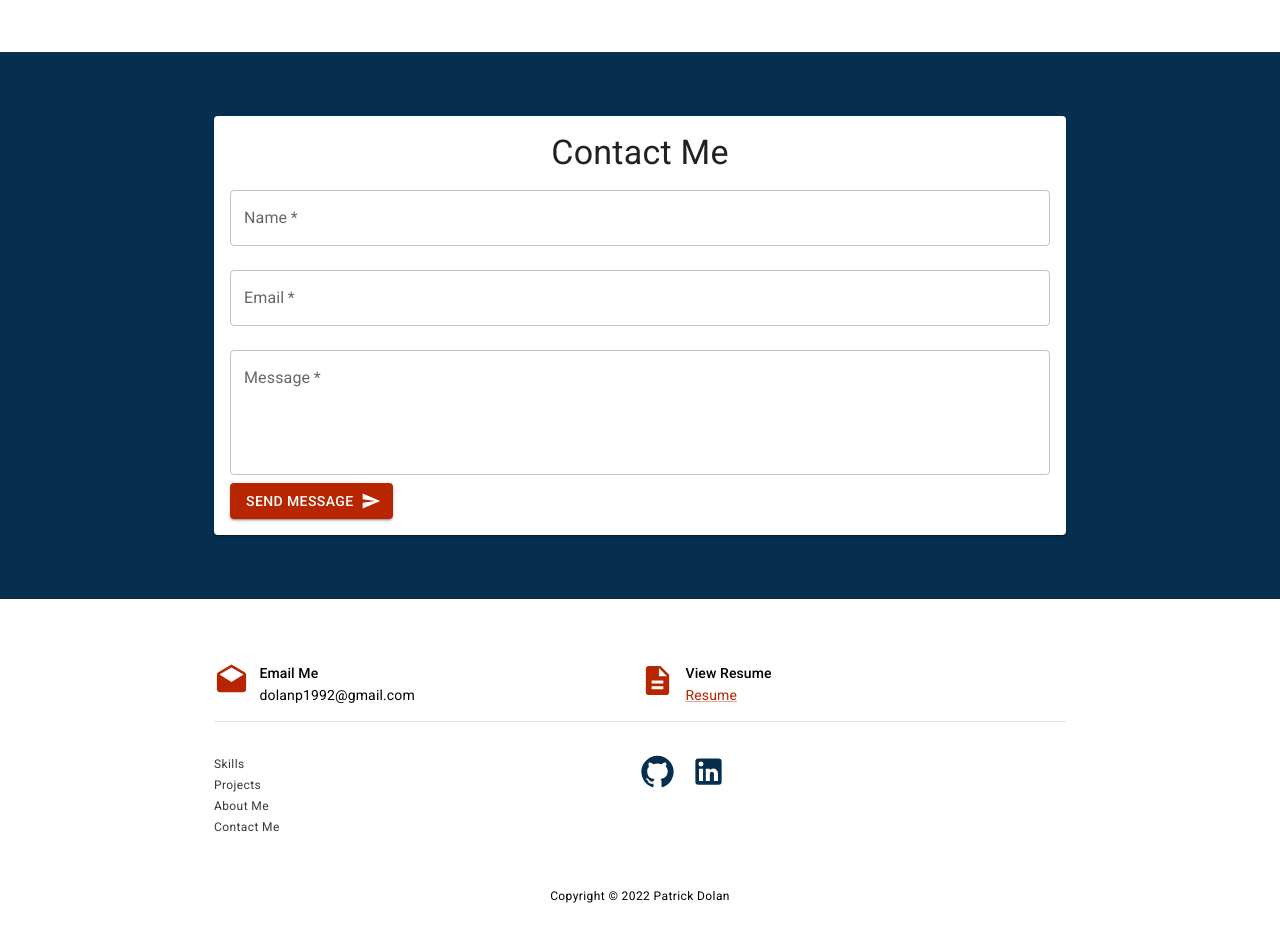
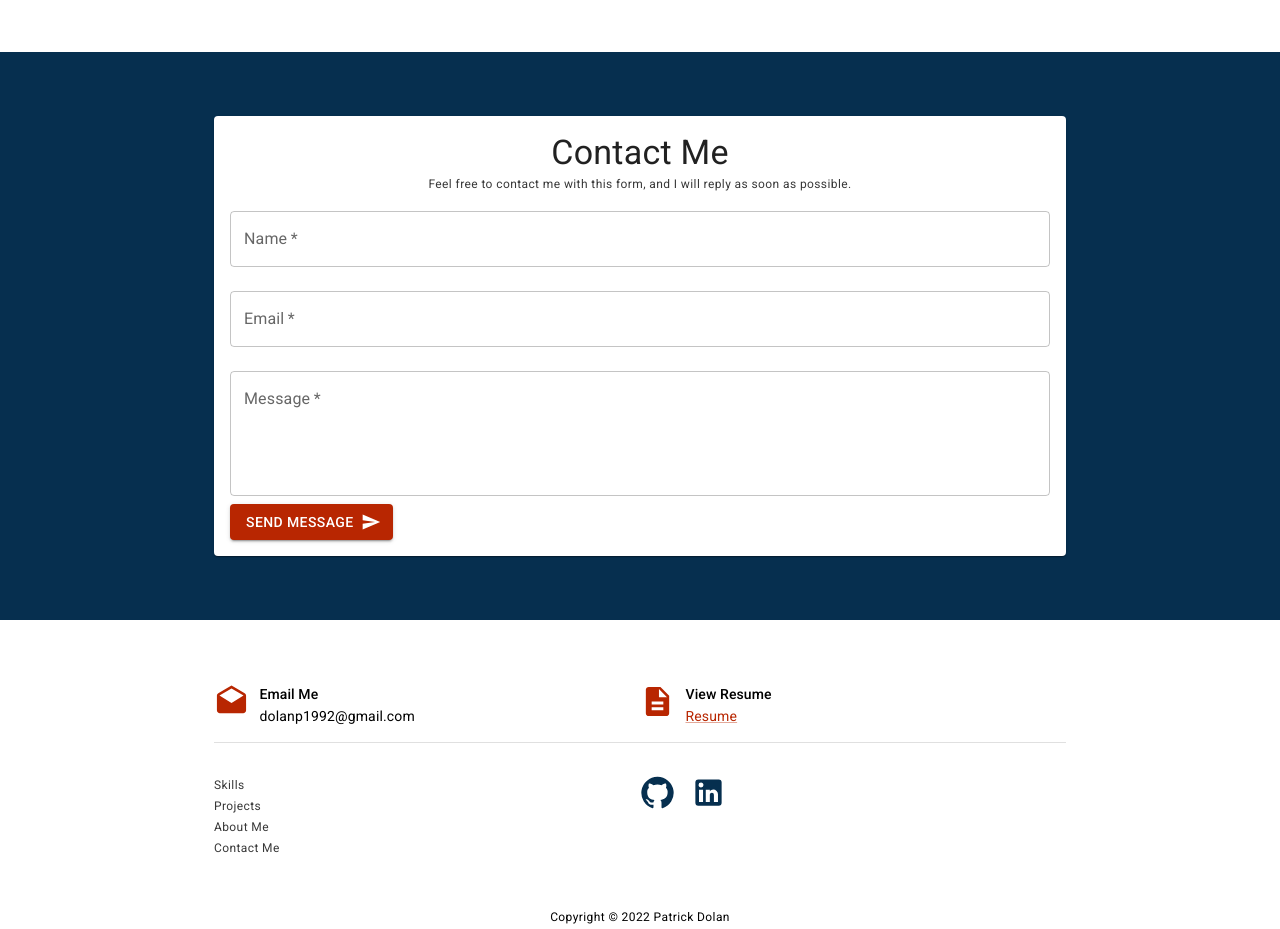
Before and after one commit to Patrick-Dolan/portfolio-v2, a React (Create React App) app: page / in a window 1280 px wide. Shown: the part 2360-3289 px from the top of the page. Built offline with nearby package versions, Linux system fonts and the light colour scheme.

Commit message:
update: change caption text and put box around header info

```diff
--- a/src/components/page/ContactMe.js
+++ b/src/components/page/ContactMe.js
@@ -1,5 +1,5 @@
 import { useRef, useState } from "react";
-import { Alert, Button, Container, Paper, Snackbar, TextField, Typography } from "@mui/material";
+import { Alert, Box, Button, Container, Paper, Snackbar, TextField, Typography } from "@mui/material";
 import { useTheme } from "@mui/material/styles";
 import SendIcon from '@mui/icons-material/Send';
 import emailjs from "emailjs-com";
@@ -56,14 +56,16 @@ const ContactMe = () => {
           py: "1em",
           px: "1em"
         }}>
-          <Typography variant="h4" textAlign={"center"}>Contact Me</Typography>
+          <Box sx={{textAlign: "center"}}>
+            <Typography variant="h4" textAlign={"center"}>Contact Me</Typography>
+            <Typography variant="caption" sx={{color: theme.palette.primary.lightText}}>Feel free to contact me with this form, and I will reply as soon as possible.</Typography>
+          </Box>
           <form ref={form} onSubmit={sendEmail}>
             <TextField
               id="filled-name"
               label="Name"
               name="name"
               margin="normal"
-
               fullWidth
               required
             />
```
